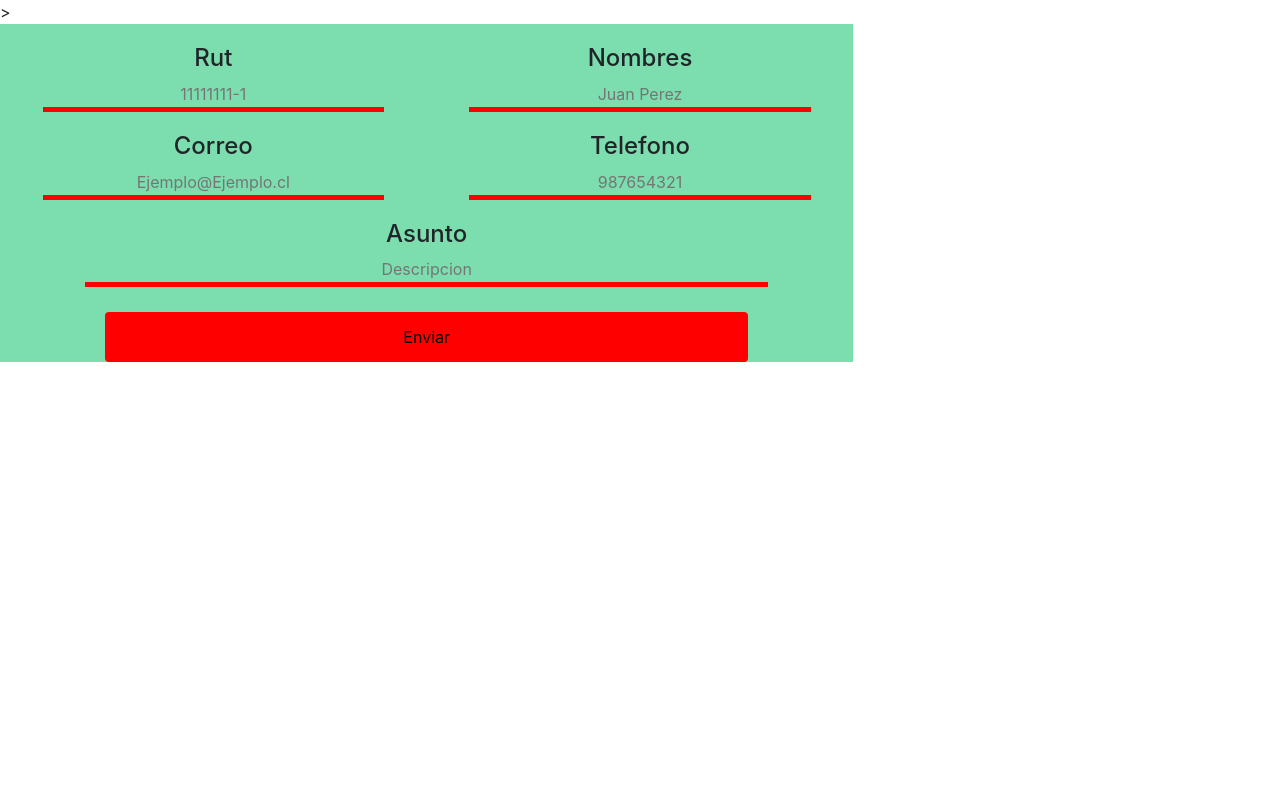
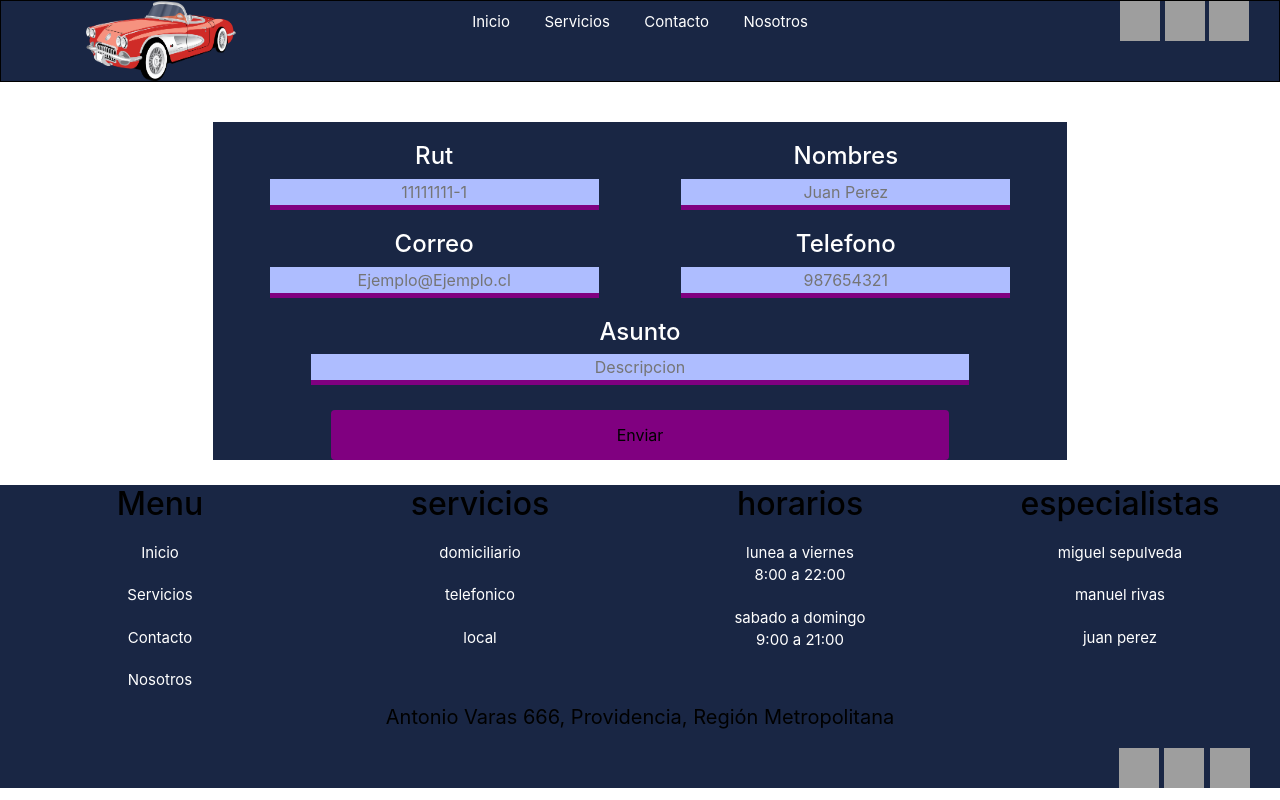
Before and after one commit to gumorales/proyecto, a Django app: page /formulario in a window 1280 px wide. Run offline with Django 3.2, Linux system fonts and the light colour scheme; some libraries are stand-ins or nearby versions; grey boxes are pictures that could not be loaded.

Commit message:
footer listo y formulario armado con validaciones

```diff
--- a/ventas/static/css/style.css
+++ b/ventas/static/css/style.css
@@ -14,8 +14,9 @@ body{
     z-index: 20;
     padding: 0;
     border:1px solid  black;
+    margin-bottom: 40px;
 }
-.header a{
+a{
     color:white;
     text-decoration: none !important;
 }
@@ -60,13 +61,23 @@ li {
     width: 40px;
     height: 40px;
 }
+
+.footer {
+    position: relative;
+    background-color: rgb(25, 38, 68);
+    color: white;
+    text-align: center;
+    font-size: 20;
+    padding: 0px;
+  }
+
 .center{
     text-align: center;
 }
 /*estilos formulario*/
 form input{
-    background-color:rgb(124,222,174) ;
-    border: 5px solid red;
+    background-color:rgb(174, 189, 255) ;
+    border: 5px solid purple;
     text-align: center;
     border-top: none;
     border-left: none;
@@ -79,8 +90,8 @@ form textarea{
     height: 40px;
     width: 90%;
 
-    background-color:rgb(124,222,174) ;
-    border: 5px solid red;
+    background-color:rgb(174, 189, 255) ;
+    border: 5px solid purple;
     border-top: none;
     border-left: none;
     border-right: none;
@@ -94,7 +105,6 @@ form textarea{
     text-align: center;
 }
 
-.carrusel{
-    width: 100px;
-    height: 100px;
+h4{
+    color: white;
 }
--- a/ventas/templates/ventas/formulario.html
+++ b/ventas/templates/ventas/formulario.html
@@ -5,16 +5,40 @@
 <head>
     <meta charset="UTF-8">
     <meta name="viewport" content="width=device-width, initial-scale=1.0">
-    <link rel="stylesheet" href="https://maxcdn.bootstrapcdn.com/bootstrap/4.0.0/css/bootstrap.min.css" integrity="sha384-Gn5384xqQ1aoWXA+058RXPxPg6fy4IWvTNh0E263XmFcJlSAwiGgFAW/dAiS6JXm" crossorigin="anonymous">>
+    <link rel="stylesheet" href="https://maxcdn.bootstrapcdn.com/bootstrap/4.0.0/css/bootstrap.min.css" integrity="sha384-Gn5384xqQ1aoWXA+058RXPxPg6fy4IWvTNh0E263XmFcJlSAwiGgFAW/dAiS6JXm" crossorigin="anonymous">
     <script src="https://kit.fontawesome.com/ba09ff24cd.js" crossorigin="anonymous"></script>
     <link rel="stylesheet" href="{% static 'css/style.css' %}">
 
     <title>Document</title>
 </head>
 <body>
+    <div class="header col-12">
+        <div class="row">
+            <div class="col-sm-12 col-md-3 center">
+                <img class="logo" src="{% static 'Images/logotipo.png' %}">
+            </div>
+
+            <div class="col-12 col-md-6 center">
+                <ul class="col-md-12">
+                    <li class="menu"><a href="/">Inicio</a></li>
+                    <li class="menu"><a href="#">Servicios</a></li>
+                    <li class="menu"><a href="formulario">Contacto</a></li>
+                    <li class="menu"><a href="">Nosotros</a></li>
+                </ul>
+            </div>
+            <div style="text-align: end;" class="col-sm-12 col-md-3">
+
+                <div class=" col-sm-12">
+                    <a href="https://www.facebook.com/"><img class="web" style="left: auto" src="https://images.vexels.com/media/users/3/137253/isolated/preview/90dd9f12fdd1eefb8c8976903944c026-icono-de-facebook-logo-by-vexels.png"></a>
+                    <a href="https://web.whatsapp.com/"> <img class="web" style="left: auto" src="https://img.icons8.com/plasticine/2x/whatsapp.png"></a>
+                    <a href="https://www.instagram.com/"><img class="web" style="left: auto" src="https://logodownload.org/wp-content/uploads/2017/04/instagram-logo-6.png"></a>
+                </div>
+            </div>
+        </div>
+    </div>
 
 
-        <div class="col-12 col-md-8" style="padding: 0; background-color: rgb(124,222,174);">
+        <div class="col-12 col-md-8 center" style="background-color: rgb(25, 38, 68); margin: auto;">
 
             <form method="POST" class="post-form">{% csrf_token %}
                 <div class="row">
@@ -50,14 +74,63 @@
             </div>
 
                 <div style="margin: 25px;" class="center">
-                    <button type="submit" class="save btn btn-default" style="background-color: red;height: 50px; width: 80%;" >Enviar</button>
+                    <button type="submit" class="save btn btn-default" style="background-color: purple;height: 50px; width: 80%;" >Enviar</button>
 
                 </div>
             </form>
         </div>
-    <script src="https://code.jquery.com/jquery-3.2.1.slim.min.js" integrity="sha384-KJ3o2DKtIkvYIK3UENzmM7KCkRr/rE9/Qpg6aAZGJwFDMVNA/GpGFF93hXpG5KkN" crossorigin="anonymous"></script>
-    <script src="https://cdnjs.cloudflare.com/ajax/libs/popper.js/1.12.9/umd/popper.min.js" integrity="sha384-ApNbgh9B+Y1QKtv3Rn7W3mgPxhU9K/ScQsAP7hUibX39j7fakFPskvXusvfa0b4Q" crossorigin="anonymous"></script>
-    <script src="https://maxcdn.bootstrapcdn.com/bootstrap/4.0.0/js/bootstrap.min.js" integrity="sha384-JZR6Spejh4U02d8jOt6vLEHfe/JQGiRRSQQxSfFWpi1MquVdAyjUar5+76PVCmYl" crossorigin="anonymous"></script>
 
+
+        <div class="footer col-md-12">
+            <div class="row">
+                <div class="col-sm-12 col-md-6 col-lg-3" >
+                    <ul><h2 style="color: black">Menu</h2>
+                         <li><a href="/">Inicio</a></li>
+                         <li><a href="servicio">Servicios</a></li>
+                         <li><a href="contacto">Contacto</a></li>
+                         <li><a href="#">Nosotros</a></li>
+
+                    </ul>
+                </div>
+                <div class="col-sm-12 col-md-6 col-lg-3" >
+                    <ul><h2 style="color: black">servicios</h2>
+                        <li><a href="#">domiciliario</a></li>
+                        <li><a href="#"></a>telefonico</li>
+                        <li><a href="#"></a>local</li>
+
+                    </ul>
+                </div>
+                <div class="col-sm-12 col-md-6 col-lg-3" >
+                    <ul><h2 style="color: black">horarios</h2>
+                        <li><a href="#">lunea a viernes <br>
+                        8:00 a 22:00</a></li>
+                        <li><a href="#">sabado a domingo <br>
+                         9:00 a 21:00</a></li>
+
+                    </ul>
+                </div>
+                <div class="col-sm-12 col-md-6 col-lg-3" >
+                    <ul><h2 style="color: black">especialistas</h2>
+                       <li><a href="#">miguel sepulveda</a></li>
+                       <li><a href="#">manuel rivas</a></li>
+                       <li><a href="#">juan perez</a></li>
+
+                    </ul>
+
+
+                </div>
+                <div class="col-12">
+                    <p class="center" style=" color: black;">Antonio Varas 666, Providencia, Región Metropolitana</p>
+                </div>
+                <div style="text-align: end;" class="col-sm-12">
+
+                    <div class=" col-sm-12">
+                        <a href="https://www.facebook.com/"><img class="web" style="left: auto" src="https://images.vexels.com/media/users/3/137253/isolated/preview/90dd9f12fdd1eefb8c8976903944c026-icono-de-facebook-logo-by-vexels.png"></a>
+                        <a href="https://web.whatsapp.com/"> <img class="web" style="left: auto" src="https://img.icons8.com/plasticine/2x/whatsapp.png"></a>
+                        <a href="https://www.instagram.com/"><img class="web" style="left: auto" src="https://logodownload.org/wp-content/uploads/2017/04/instagram-logo-6.png"></a>
+                    </div>
+                </div>
+            </div>
+        </div>
 </body>
 </html>
```
Also changed, not shown: ventas/templates/ventas/principal.html (+52 -1 lines).
